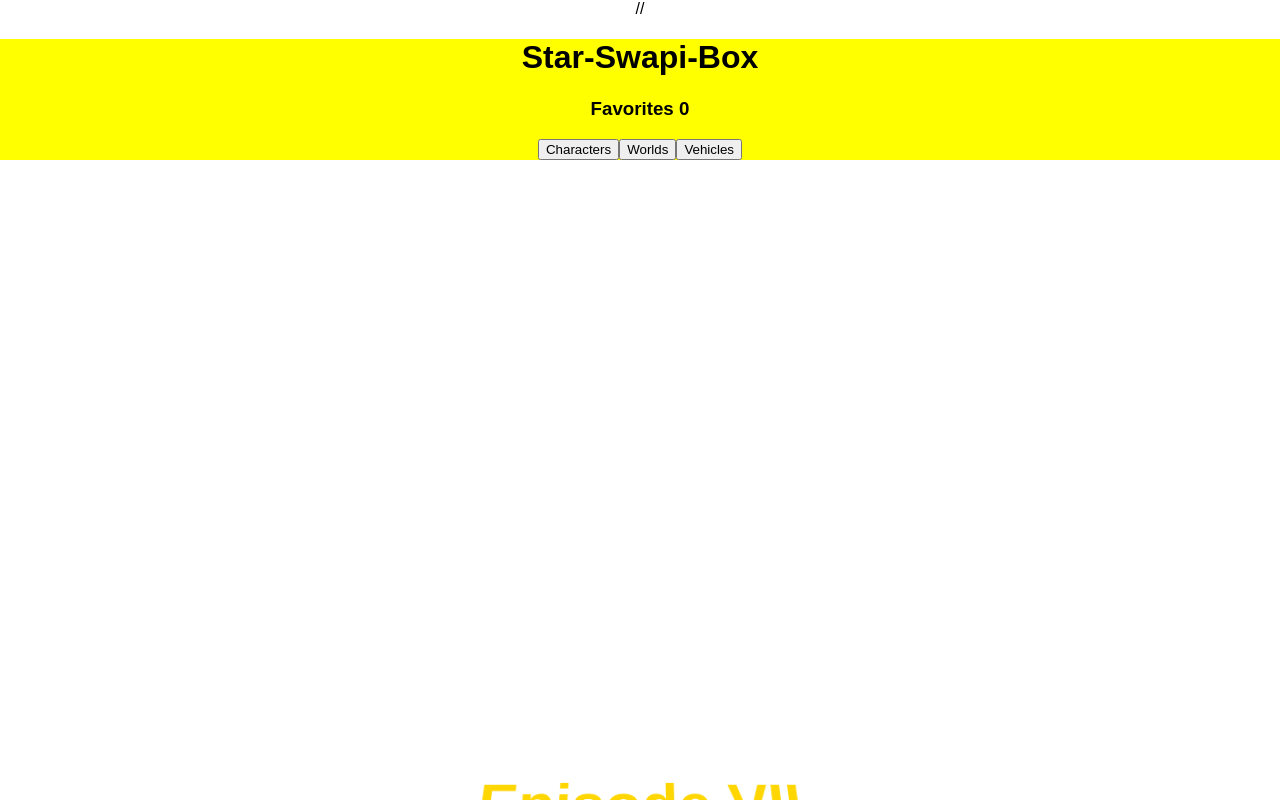
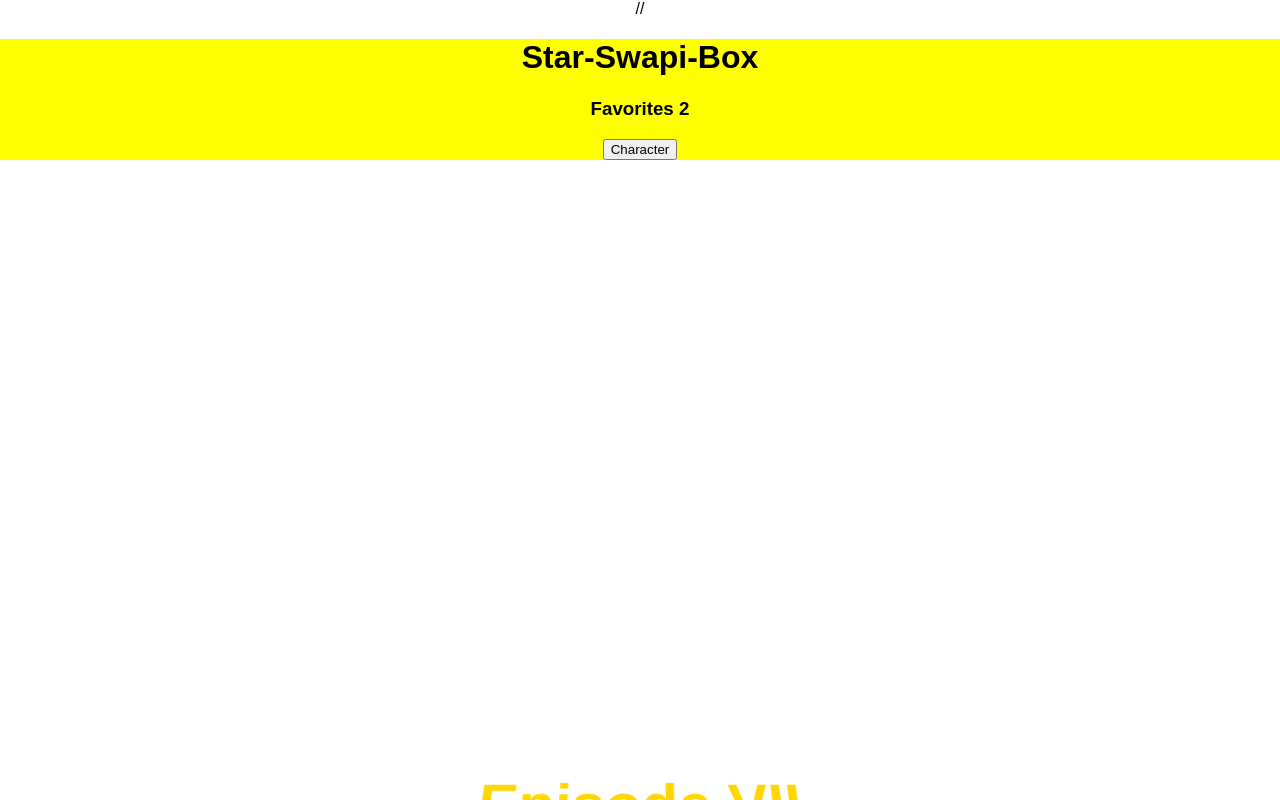
Before and after one commit to Board-Ape/swapi-box-2, a React (Create React App) app: page / in a window 1280 px wide. Built offline with nearby package versions, Linux system fonts and the light colour scheme.

Commit message:
Characters are fetching in console

```diff
--- a/src/Components/App/App.js
+++ b/src/Components/App/App.js
@@ -8,10 +8,12 @@ class App extends Component {
     super();
     this.state = {
       // crawlFilm: '',
-      favorites: [],
+      containerTitle: '',
+      favorites: ['1','2'],
       characters: [],
       worlds: ['Mars', 'Venus', 'Earth'],
-      vehicles: ['Rover', 'Mercedes', 'BMW']
+      vehicles: ['Rover', 'Mercedes', 'BMW'],
+      loading: false
     };
   }
 
@@ -46,15 +48,22 @@ class App extends Component {
     return Promise.all(charactersArray)
   }
 
+  handleUpdateState = async (updateType) => {
+    let array = await this.getCharacters;
+    this.setState({containerTitle: 'Characters',
+                    loading: true,
+                    worlds: [],
+                    vehicles: []})
+  }
+
   render() {
     return (
       <div className="App">
         // <p>{this.state.crawlFilm}</p>
-        <Header fetchCharacters={this.getCharacters}
+        <Header handleUpdateState={this.handleUpdateState}
+                getCharacters={this.getCharacters}
                 favorites={this.state.favorites}
-                characters={this.state.characters}
-                worlds={this.state.worlds}
-                vehicles={this.state.vehicles} />
+                 />
         <FilmTextCrawl />
       </div>
     );
--- a/src/Components/Header/Header.js
+++ b/src/Components/Header/Header.js
@@ -1,20 +1,19 @@
 import React from 'react';
 import './Header.css';
 
-const Header = (props) => {
-  console.log(props);
-
+const Header = ({favorites, handleUpdateState}) => {
   return (
     <div className='header-component'>
       <h1>Star-Swapi-Box</h1>
-      <h3>Favorites <span>{props.favorites.length}</span></h3>
+      <h3>Favorites <span>{favorites.length}</span></h3>
       <div>
-        <button onClick={props.fetchCharacters}>Characters</button>
-        <button onClick={props.fetchWorlds}>Worlds</button>
-        <button onClick={props.fetchVehicles}>Vehicles</button>
+        <button onClick={() => {console.log('hi');handleUpdateState('characters')}}>Character</button>
       </div>
     </div>
   );
 };
 
 export default Header;
+
+// <button onClick={props.fetchWorlds}>Worlds</button>
+// <button onClick={props.fetchVehicles}>Vehicles</button>
```
